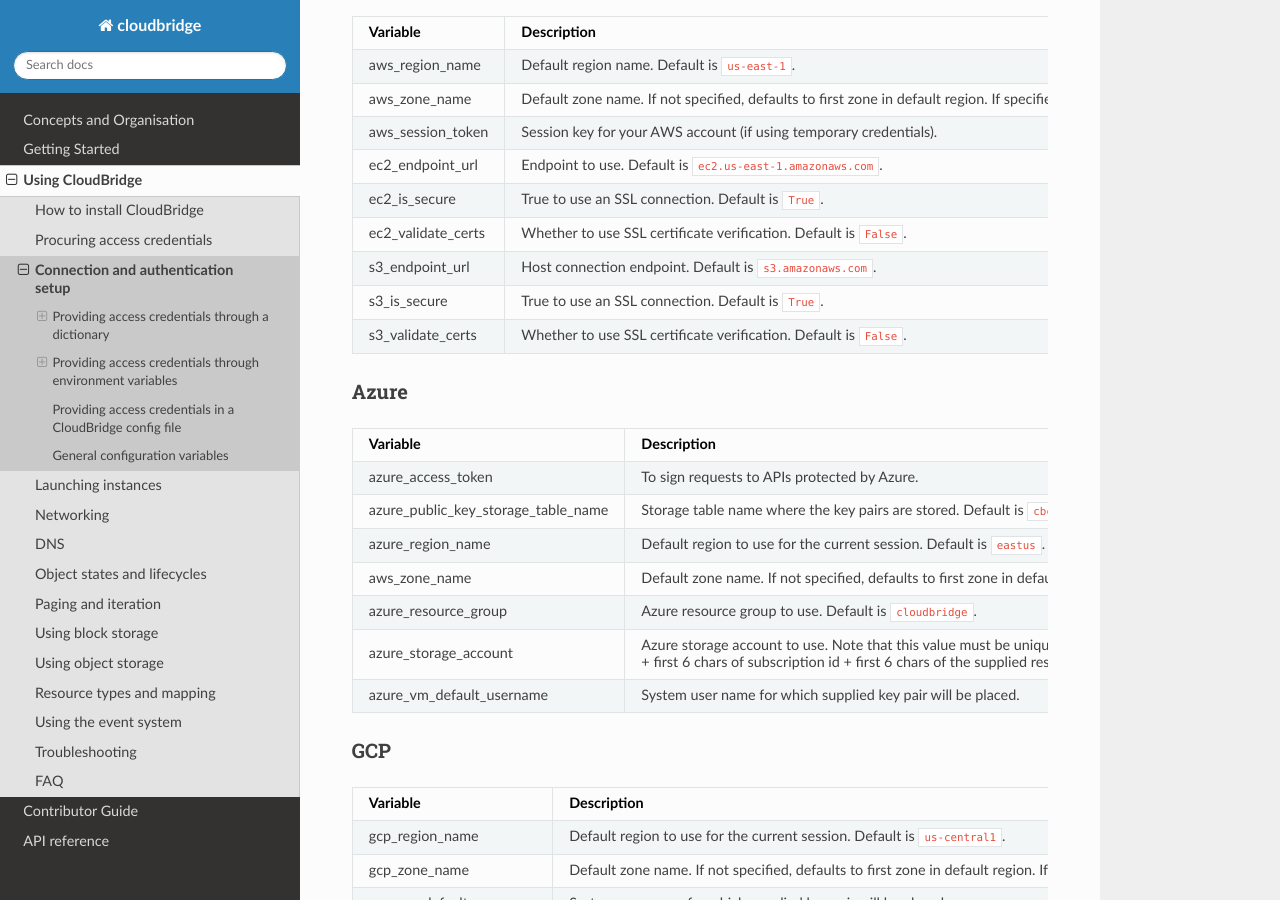
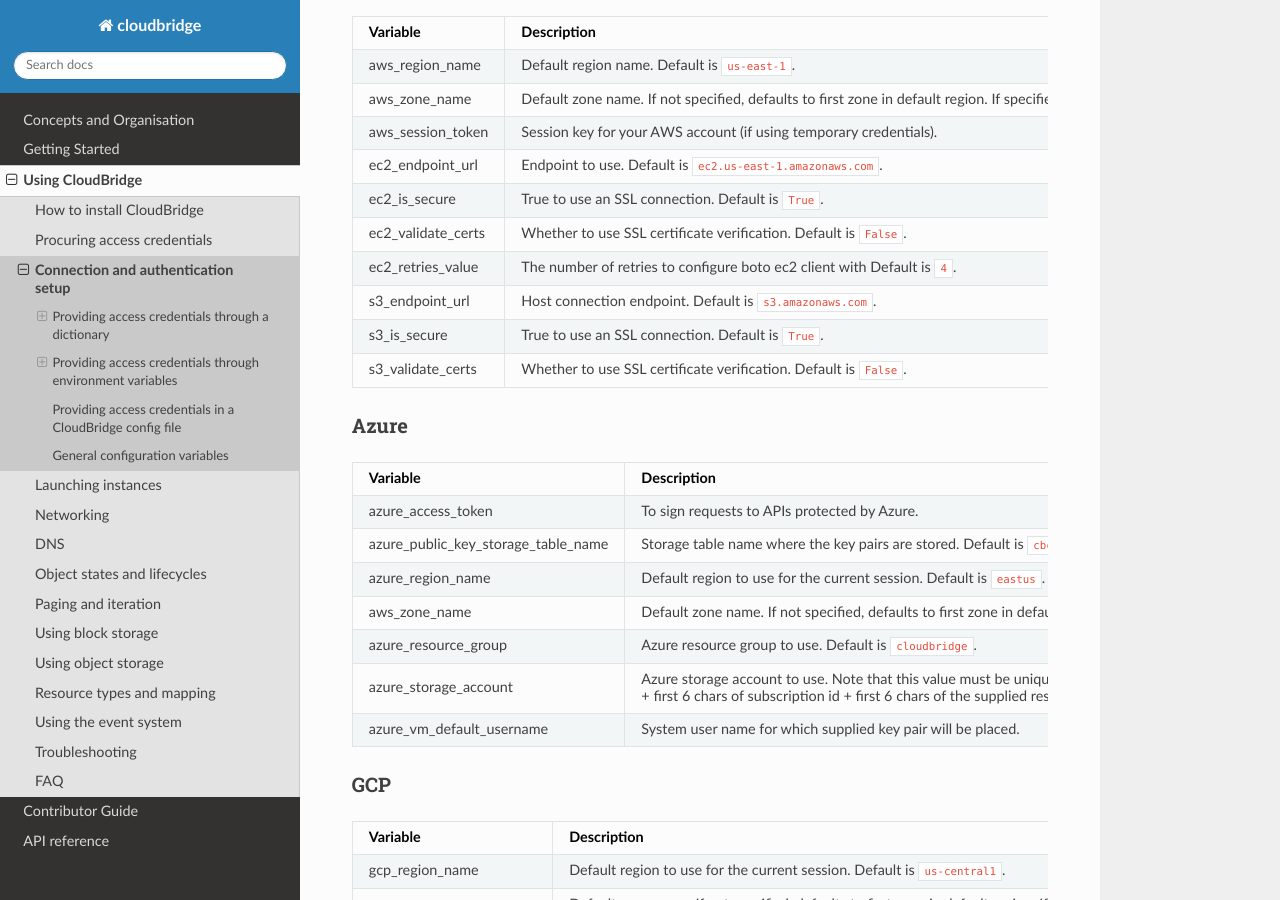
Before and after one commit to CloudVE/cloudbridge, a Sphinx documentation site: the page built from docs/topics/setup.rst, in a window 1280 px wide and 900 px high, scrolled down 1666 px. Built offline with Sphinx 7.4.7 and the Read the Docs theme 2.0.0, drawn with Linux system fonts in a browser that asks for light colours.

Commit message:
docs: topics: setup: document new `ec2_retries_value` option

```diff
--- a/docs/topics/setup.rst
+++ b/docs/topics/setup.rst
@@ -105,6 +105,9 @@
 +---------------------+--------------------------------------------------------------+
 | ec2_validate_certs  | Whether to use SSL certificate verification. Default is      |
 |                     | ``False``.                                                   |
++---------------------+--------------------------------------------------------------+
+| ec2_retries_value   | The number of retries to configure boto ec2 client with      |
+|                     | Default is ``4``.                                            |
 +---------------------+--------------------------------------------------------------+
 | s3_endpoint_url     | Host connection endpoint. Default is ``s3.amazonaws.com``.   |
 +---------------------+--------------------------------------------------------------+
```
